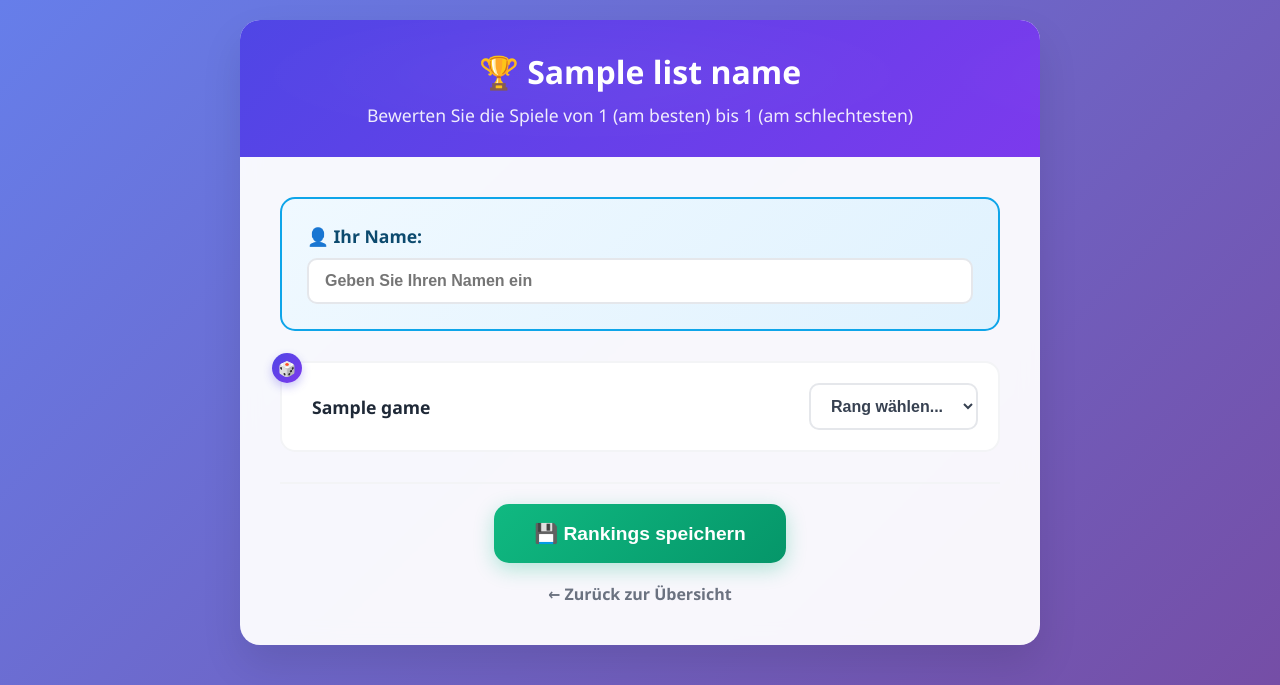
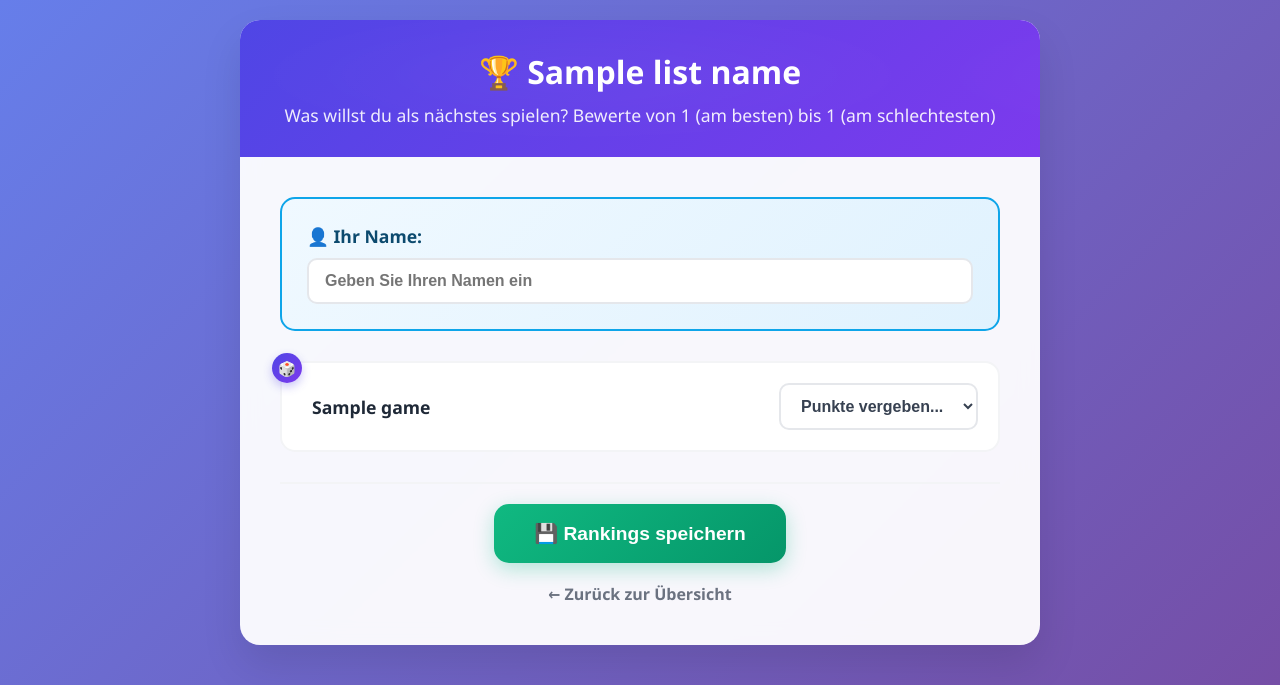
Before and after one commit to Kreijeck/GameRanking, a Flask app: template templates/list_details.html in a window 1280 px wide. Shown: the top 685 px of the page. Run offline with Flask 3, Linux system fonts and the light colour scheme; the template is opened without the code that fills it: most values are stand-ins (such as "Sample title", 1, 10 or a date in 2020).

Commit message:
Text anpassen für besseres Verständnis

```diff
--- a/templates/list_details.html
+++ b/templates/list_details.html
@@ -41,7 +41,7 @@
     <div class="container">
         <div class="header primary">
             <h1>🏆 {{ list_name }}</h1>
-            <p>Bewerten Sie die Spiele von 1 (am besten) bis {{ games|length }} (am schlechtesten)</p>
+            <p>Was willst du als nächstes spielen? Bewerte von {{ games|length }} (am besten) bis 1 (am schlechtesten)</p>
         </div>
 
         <div class="form-container">
@@ -56,7 +56,7 @@
                         <div class="game-container">
                             <div class="game-name">{{ game }}</div>
                             <select name="rank-{{ game }}" id="rank-{{ game }}">
-                                <option value="">Rang wählen...</option>
+                                <option value="">Punkte vergeben...</option>
                                 {% for i in range(games|length) %}
                                     <option value="{{ i+1 }}">{{ i+1 }}</option>
                                 {% endfor %}
```
